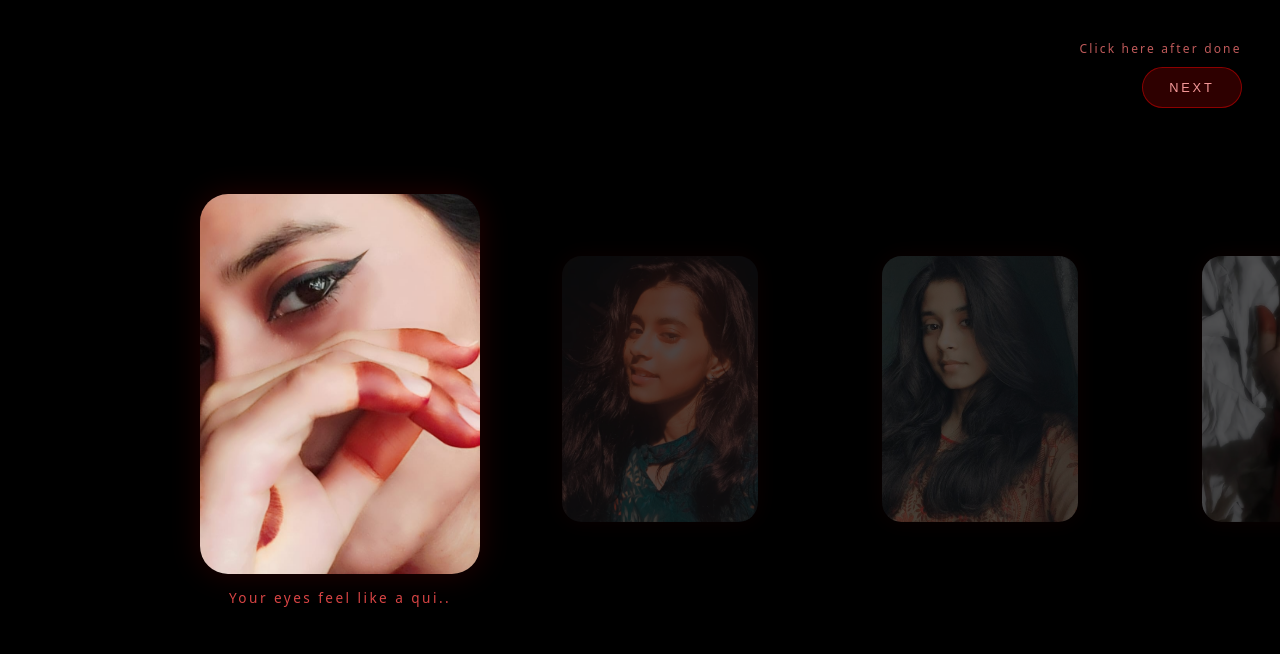
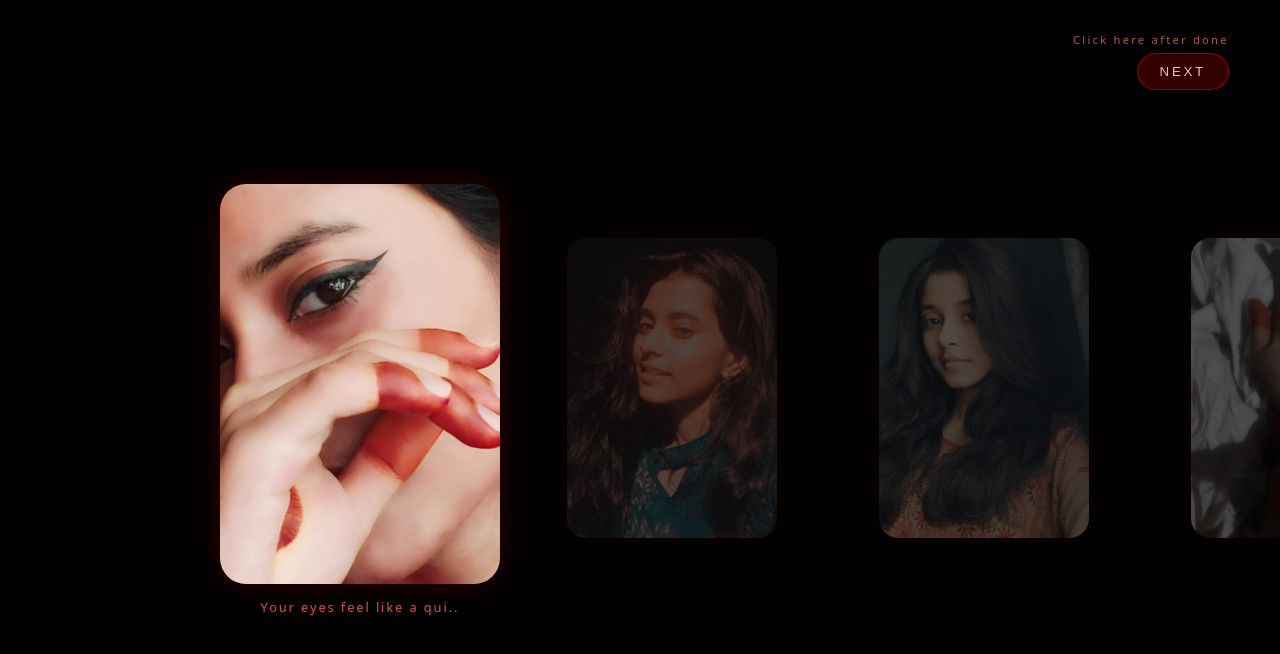
Before and after one commit to raju-dev-hub/surprise, a plain HTML site: page enter.html in a window 1280 px wide. Drawn offline with Linux system fonts and the light colour scheme.

Commit message:
Refactor enter.css for improved styling and layout

```diff
--- a/enter.css
+++ b/enter.css
@@ -1,53 +1,40 @@
+/* GLOBAL */
 html, body {
   margin: 0;
   padding: 0;
+  height: 100%;
   background: black;
-  height: 100%;
   overflow: hidden;
   font-family: system-ui, sans-serif;
+  touch-action: none; /* page never scrolls */
 }
 
-/* =================================================
-   NEXT BUTTON UI (TOP-RIGHT, ALWAYS VISIBLE)
-   ================================================= */
-
+/* NEXT BUTTON */
 #next-ui {
   position: fixed;
-  right: 3%;
-  top: 5%;                 /* 🔥 moved to upper side */
-  transform: none;         /* 🔥 remove centering */
+  top: 4%;
+  right: 4%;
+  z-index: 1000;
   text-align: right;
-  z-index: 9999;
-  pointer-events: auto;
 }
 
 .next-text {
-  margin-bottom: 10px;
-  font-size: 0.75rem;
-  letter-spacing: 0.18em;
-  color: rgba(255, 120, 120, 0.75);
+  font-size: 0.7rem;
+  letter-spacing: 0.2em;
+  color: rgba(255,120,120,0.7);
+  margin-bottom: 6px;
 }
 
 #enter-next-btn {
-  padding: 12px 26px;
+  padding: 10px 22px;
   border-radius: 999px;
-  background: rgba(255, 0, 0, 0.18);
-  border: 1px solid rgba(255, 0, 0, 0.45);
-  color: rgba(255, 160, 160, 0.95);
-  font-size: 0.8rem;
-  letter-spacing: 0.22em;
-  cursor: pointer;
-  backdrop-filter: blur(6px);
+  background: rgba(255,0,0,0.2);
+  border: 1px solid rgba(255,0,0,0.5);
+  color: rgba(255,180,180,1);
+  letter-spacing: 0.2em;
 }
 
-#enter-next-btn:hover {
-  box-shadow: 0 0 18px rgba(255, 0, 0, 0.45);
-}
-
-/* =================================================
-   GALLERY LAYOUT
-   ================================================= */
-
+/* GALLERY */
 .gallery-wrapper {
   height: 100%;
   display: flex;
@@ -57,24 +44,21 @@ html, body {
 
 .gallery-track {
   display: flex;
-  gap: 40px;
-  align-items: center;
-  transition: transform 1.2s ease;
+  gap: 32px;
+  transition: transform 0.9s ease;
 }
 
-/* =================================================
-   CARD BASE
-   ================================================= */
-
+/* CARD */
 .card {
-  width: 280px;
+  width: 70vw;               /* 16:9 phone friendly */
+  max-width: 280px;
   flex-shrink: 0;
-  transform: scale(0.7);
+  transform: scale(0.75);
   opacity: 0.35;
-  transition: transform 1s ease, opacity 1s ease;
   display: flex;
   flex-direction: column;
   align-items: center;
+  transition: transform 0.6s ease, opacity 0.6s ease;
 }
 
 .card.active {
@@ -82,56 +66,46 @@ html, body {
   opacity: 1;
 }
 
-/* =================================================
-   IMAGE (LOCKED SIZE)
-   ================================================= */
-
+/* IMAGE */
 .card img {
   width: 100%;
-  height: 380px;
+  height: 50vh;
   object-fit: cover;
-  border-radius: 28px;
-  box-shadow: 0 0 30px rgba(255, 0, 0, 0.15);
-  flex-shrink: 0;
+  border-radius: 26px;
+  box-shadow: 0 0 28px rgba(255,0,0,0.2);
 }
 
-/* =================================================
-   PREVIEW TEXT (NORMAL MODE)
-   ================================================= */
-
+/* PREVIEW TEXT (NORMAL MODE) */
 .caption-preview {
   margin-top: 14px;
-  width: 100%;
+  font-size: 0.8rem;
+  letter-spacing: 0.15em;
+  color: rgba(255,80,80,0.9);
   white-space: nowrap;
   overflow: hidden;
   text-overflow: ellipsis;
-  text-align: center;
-  color: rgba(255, 80, 80, 0.85);
-  font-size: 0.85rem;
-  letter-spacing: 0.18em;
   opacity: 0;
-  transition: opacity 0.6s ease;
 }
 
 .card.active .caption-preview {
   opacity: 1;
 }
 
-/* =================================================
-   COMMENT BOX (HIDDEN BY DEFAULT)
-   ================================================= */
-
+/* COMMENT BOX */
 .comment-box {
   display: none;
-  pointer-events: auto;
-  touch-action: pan-y;
-  overscroll-behavior: contain;
+  margin-top: 16px;
+  max-height: 24vh;
+  padding: 14px;
+  border-radius: 14px;
+  background: rgba(255,0,0,0.08);
+  color: rgba(255,220,220,0.95);
+  line-height: 1.6;
+  overflow-y: auto;
+  touch-action: pan-y; /* vertical scroll only */
 }
 
-/* =================================================
-   FOCUS MODE (RESTORED & WORKING)
-   ================================================= */
-
+/* FOCUS MODE */
 .gallery-wrapper.focus-mode .card {
   transform: scale(0.6);
   opacity: 0.15;
@@ -139,46 +113,15 @@ html, body {
 }
 
 .gallery-wrapper.focus-mode .card.active {
-  transform: scale(1.25);
+  transform: scale(1.15);
   opacity: 1;
   filter: none;
-  z-index: 5;
 }
 
-.gallery-wrapper.focus-mode .card.active img {
-  box-shadow: 0 0 60px rgba(255, 0, 0, 0.35);
-}
-
-/* hide preview in focus mode */
-.gallery-wrapper.focus-mode .card.active .caption-preview {
+.gallery-wrapper.focus-mode .caption-preview {
   display: none;
 }
 
-/* show comment box under image */
 .gallery-wrapper.focus-mode .card.active .comment-box {
   display: block;
-  margin-top: 20px;
-
-  width: 100%;
-  max-height: 180px;
-
-  padding: 14px 16px;
-  border-radius: 16px;
-
-  background: rgba(255, 0, 0, 0.08);
-  border: 1px solid rgba(255, 0, 0, 0.25);
-
-  color: rgba(255, 200, 200, 0.95);
-  font-size: 0.95rem;
-  line-height: 1.6;
-  letter-spacing: 0.08em;
-  text-align: center;
-
-  overflow-y: auto;
-  -webkit-overflow-scrolling: touch;
 }
-
-/* hide scrollbar visually */
-.comment-box::-webkit-scrollbar {
-  width: 0;
-}
```
